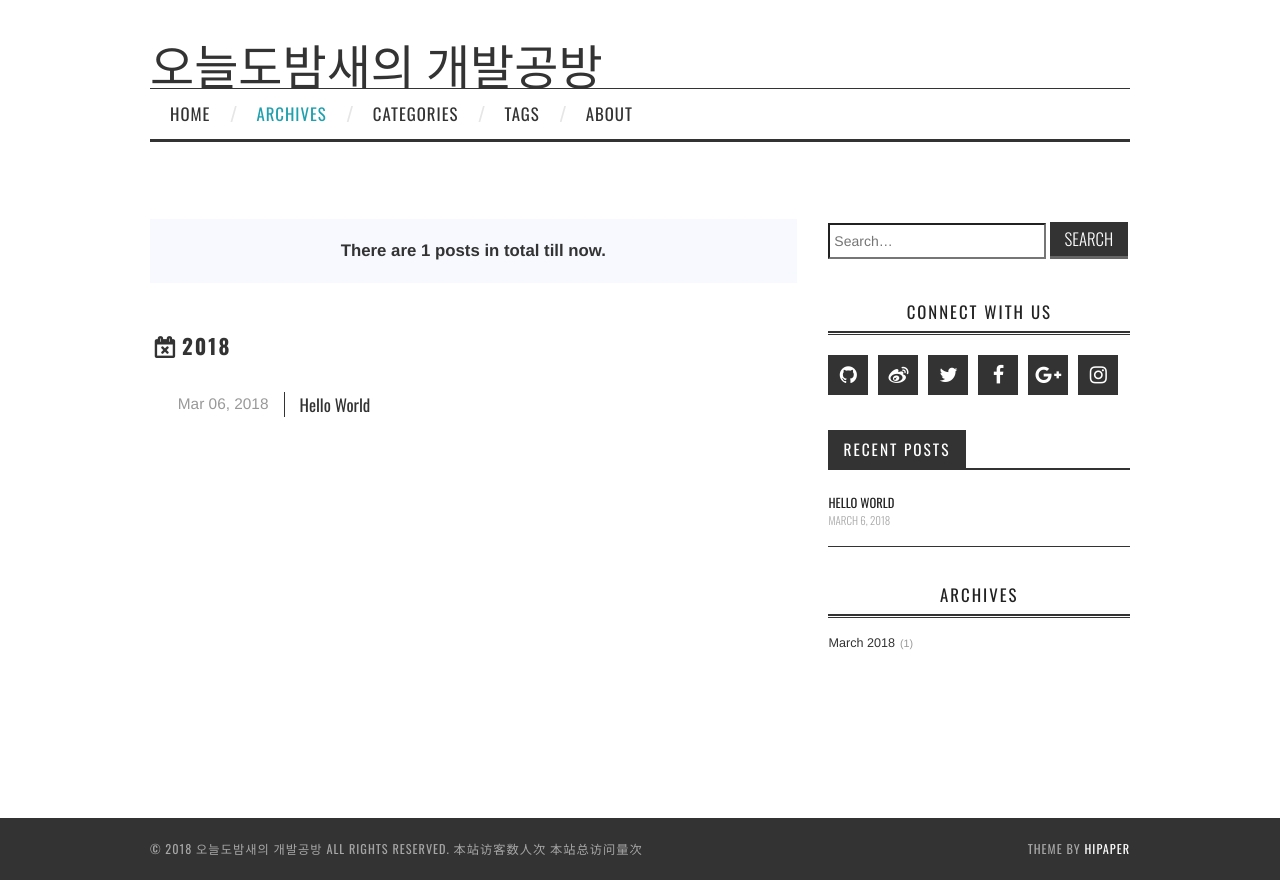
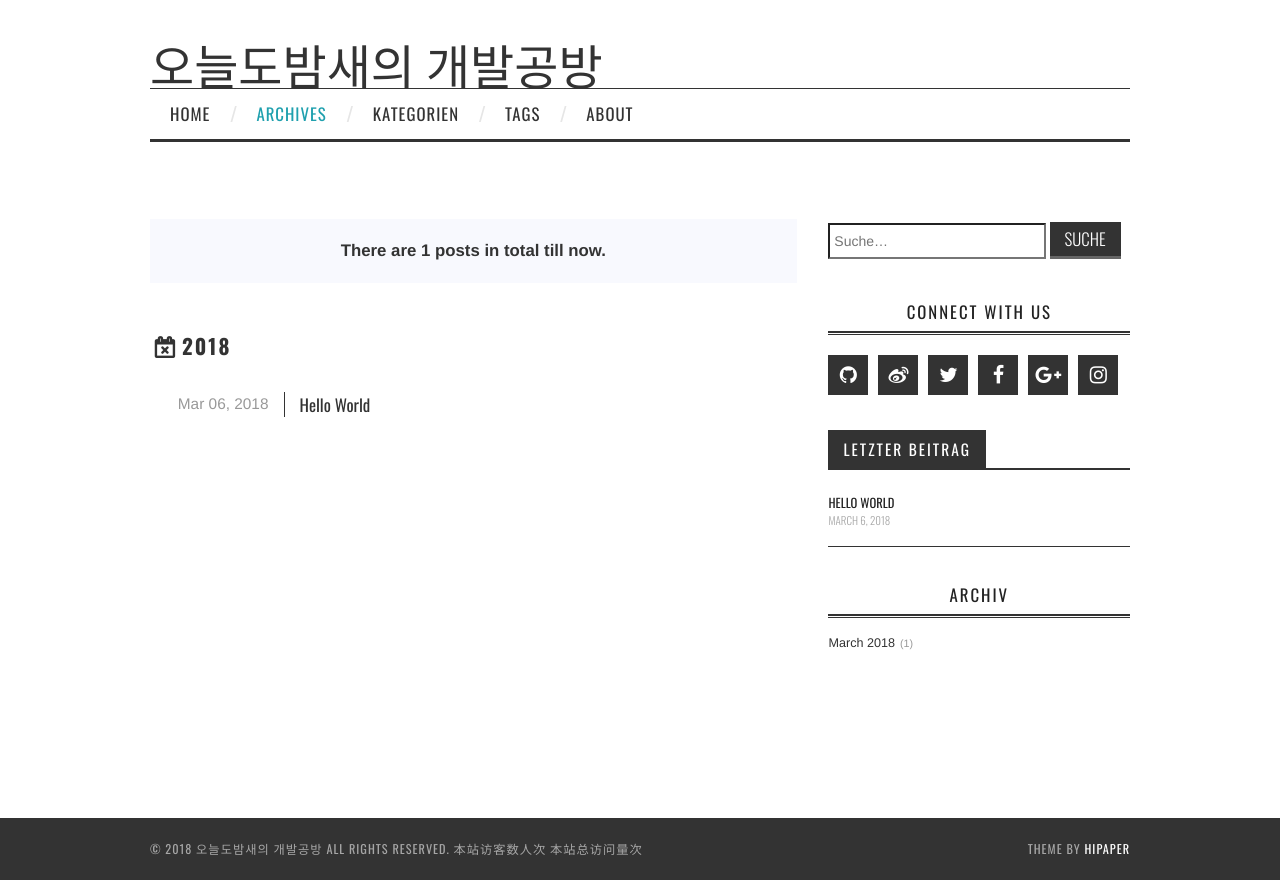
Before and after one commit to yhjeong89/yhjeong89.github.io, a plain HTML site: page archives/2018/03/index.html in a window 1280 px wide. Drawn offline with nearby package versions, Linux system fonts and the light colour scheme; some packages are replaced by stand-ins of ours; no server answers; a script that the page names is missing.

Commit message:
Site updated: 2018-03-06 01:02:30

```diff
--- a/archives/2018/03/index.html
+++ b/archives/2018/03/index.html
@@ -3,7 +3,7 @@
 <head>
   <meta charset="utf-8">
 
-  <title>Archives: 2018/3 | 오늘도밤새의 개발공방</title>
+  <title>Archiv: 2018/3 | 오늘도밤새의 개발공방</title>
   <meta name="viewport" content="width=device-width, initial-scale=1, maximum-scale=1">
 
 
@@ -77,7 +77,7 @@
 
                       <li class="menu-item menu-item-type-custom menu-item-object-custom menu-item-home menu-item-1663"> <a class="" href="/archives">Archives</a> </li>
 
-                      <li class="menu-item menu-item-type-custom menu-item-object-custom menu-item-home menu-item-1663"> <a class="" href="/categories">Categories</a> </li>
+                      <li class="menu-item menu-item-type-custom menu-item-object-custom menu-item-home menu-item-1663"> <a class="" href="/categories">Kategorien</a> </li>
 
                       <li class="menu-item menu-item-type-custom menu-item-object-custom menu-item-home menu-item-1663"> <a class="" href="/tags">Tags</a> </li>
 
@@ -153,9 +153,9 @@
     <form class="search-form">
         <label style="width: 72%;">
             <span class="screen-reader-text">Search for:</span>
-            <input type="search" class="search-field" style="height: 36px; width: 100%;" placeholder=" Search…" value="" name="s" title="Search for:">
+            <input type="search" class="search-field" style="height: 36px; width: 100%;" placeholder=" Suche…" value="" name="s" title="Search for:">
         </label>
-        <input type="submit" class="search-form-submit" value="Search">
+        <input type="submit" class="search-form-submit" value="Suche">
     </form>
     <div class="ins-search">
     <div class="ins-search-mask"></div>
@@ -236,7 +236,7 @@
 
   <div class="widget_athemes_tabs">
     <ul id="widget-tab" class="clearfix widget-tab-nav">
-      <li class="active"><a>Recent Posts</a></li>
+      <li class="active"><a>letzter Beitrag</a></li>
     </ul>
     <div class="widget">
       <ul>
@@ -268,7 +268,7 @@
 
 
   <div class="widget-wrap">
-    <h3 class="widget-title">Archives</h3>
+    <h3 class="widget-title">Archiv</h3>
 
     <div class="widget">
       <ul class="archive-list"><li class="archive-list-item"><a class="archive-list-link" href="/archives/2018/03/">March 2018</a><span class="archive-list-count">1</span></li></ul>
```
Also changed, not shown: 2018/03/06/hello-world/index.html (+1 -1 lines), archives/2018/index.html (+6 -6 lines), archives/index.html (+6 -6 lines), index.html (+6 -6 lines).
